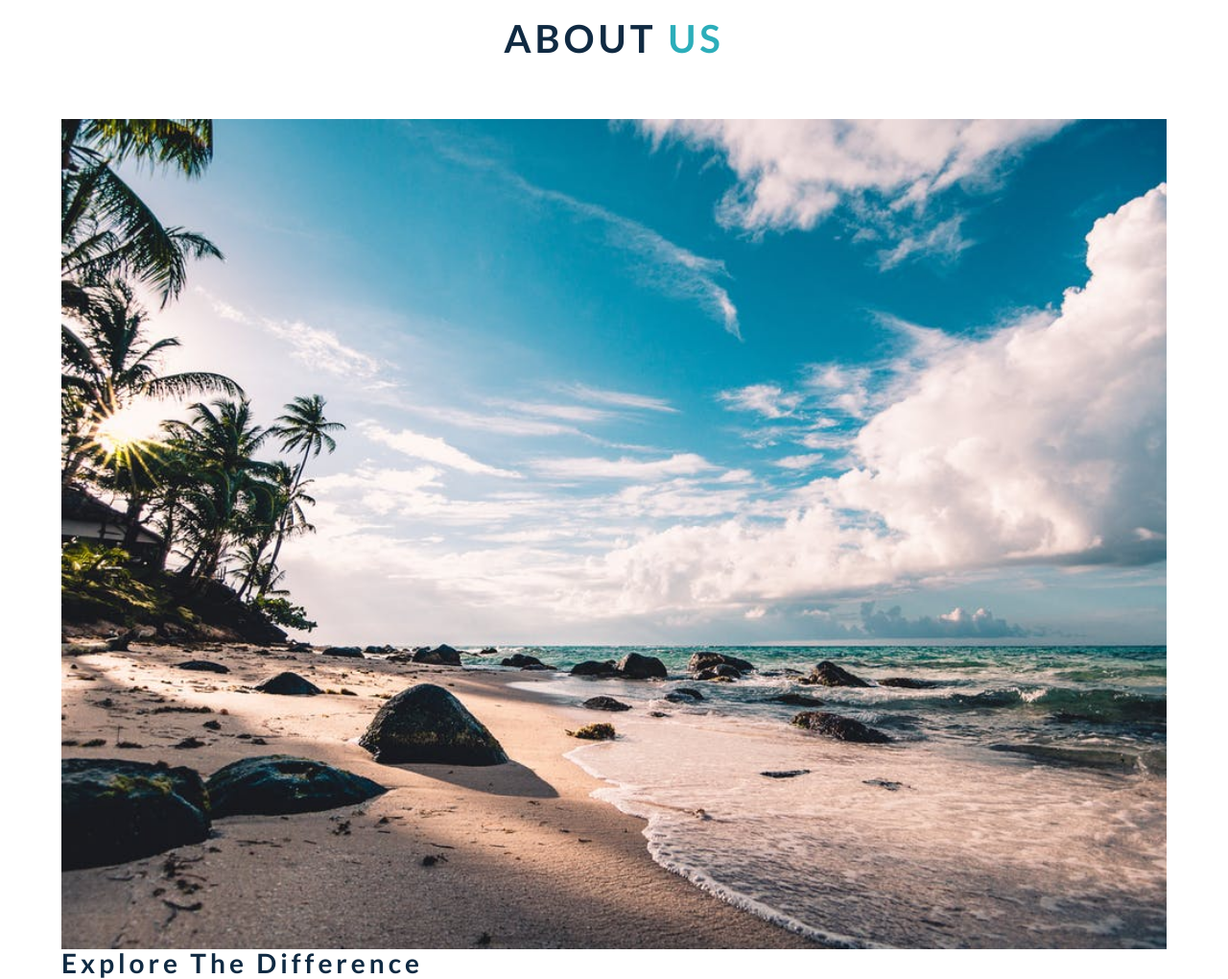
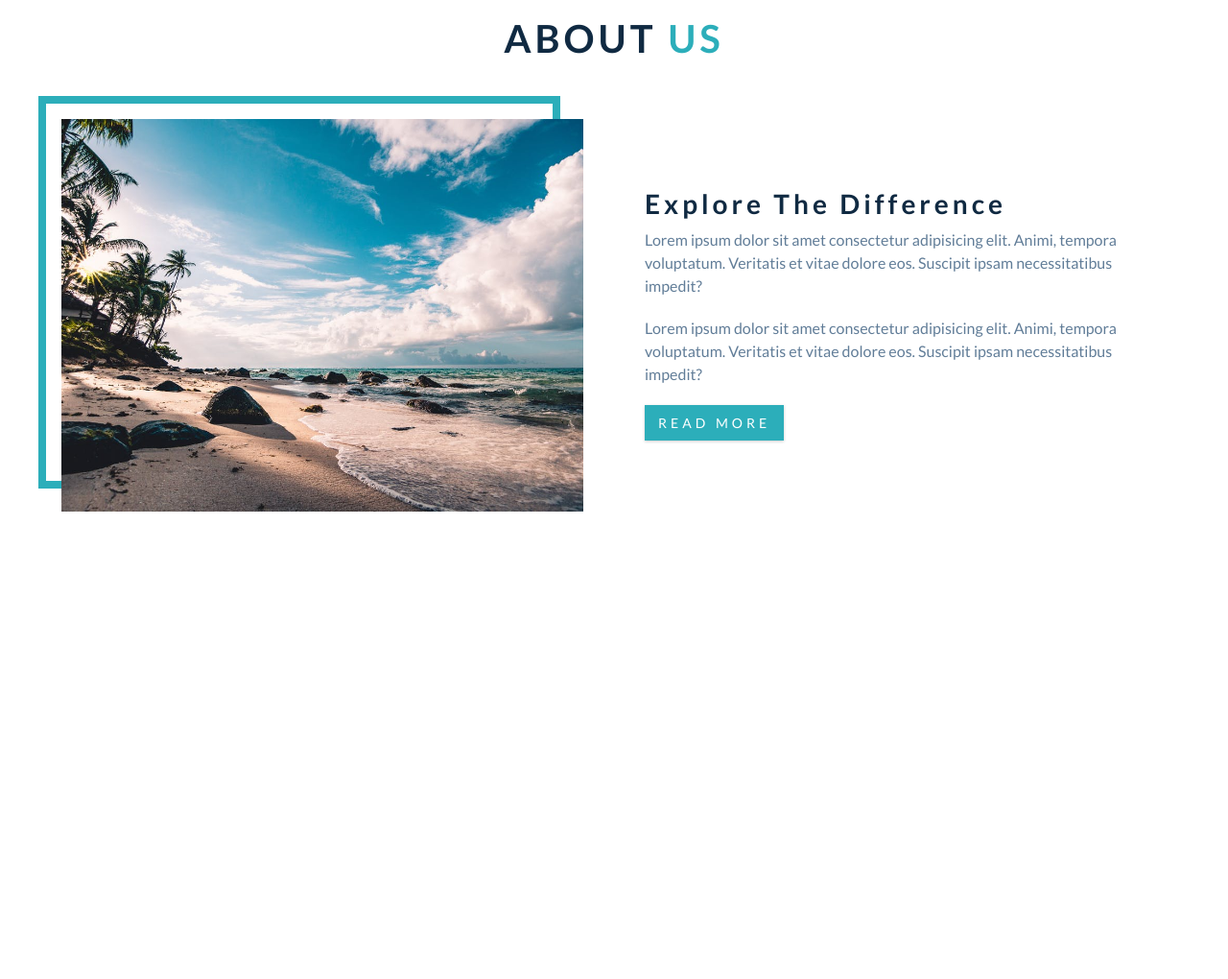
Before and after one commit to etblink/Backroads-Project-tutorial, a plain HTML site: page index.html in a window 1280 px wide. Shown: the part 860-1880 px from the top of the page at 96% size. After the commit the page ends 1473 px from the top, so only its background shows below. Drawn offline with Linux system fonts and the light colour scheme.

Commit message:
2 column about layout

```diff
--- a/css/styles.css
+++ b/css/styles.css
@@ -51,7 +51,7 @@ Global Styles
 ===============
 */
 
-* {
+*, ::before {
   margin: 0;
   padding: 0;
   box-sizing: border-box;
@@ -228,9 +228,39 @@ Hero
 About
 ===============
 */
-/* section add to globals */
-/* title add to globals */
-/* section center add to globals */
+.about-img,.about-info {
+  margin-bottom:  2rem;
+}
+@media screen and (min-width:992px) {
+  .about-center {
+    display: flex;
+    justify-content: space-between;
+    flex-wrap: wrap;
+  }
+  .about-img,.about-info {
+    flex: 0 0 calc(50% - 2rem);
+    margin-bottom: 0;
+    align-self: center;
+  }
+}
+@media screen and (min-width:1170px) {
+  .about-img::before {
+    content: "";
+    position: absolute;
+    border: 0.5rem solid var(--clr-primary-5);
+    width: 100%;
+    height: 100%;
+    top: -1.5rem;
+    left: -1.5rem;
+    /* z-index: -1; */
+  }
+  .about-img {
+    position: relative;
+  }
+  .about-photo {
+    position: relative;
+  }
+}
 
 /*
 ===============
```
